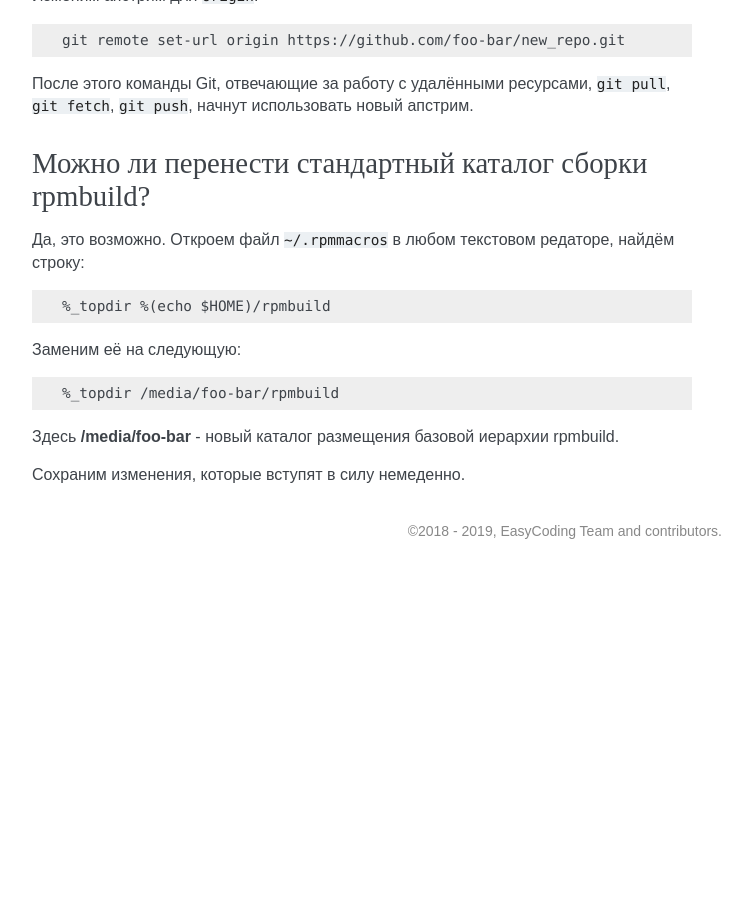
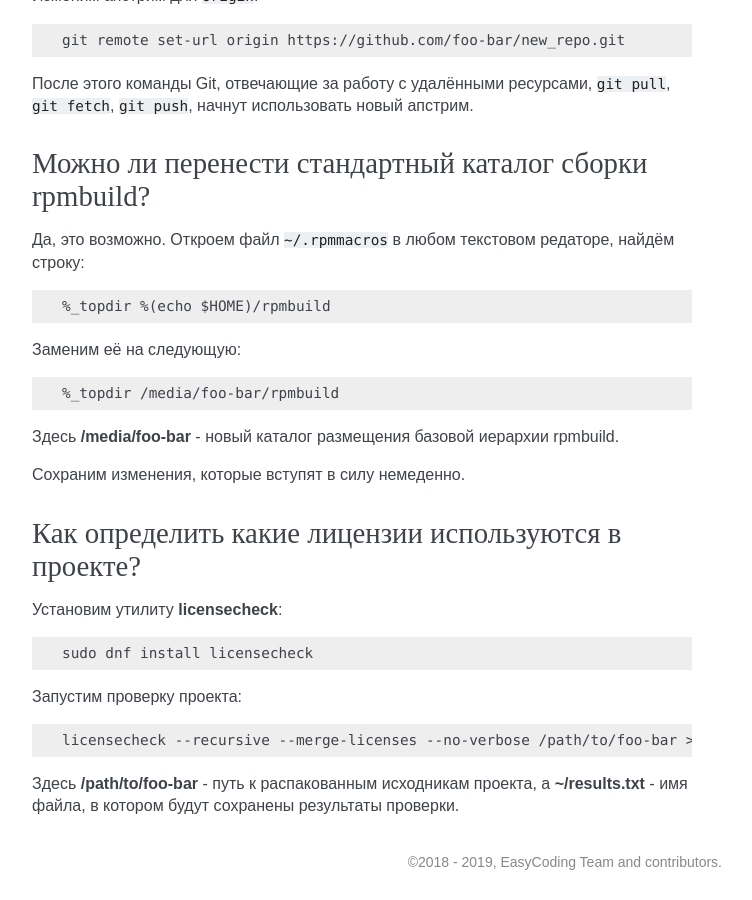
Before and after one commit to RussianFedora/FAQ, a Sphinx documentation site: the page built from source/development.rst, in a window 1280 px wide and 900 px high, scrolled down 21022 px. Shown: the whole window, without its empty margins (388-1140 px from the left). Built offline with Sphinx 7.4.7, drawn with Linux system fonts in a browser that asks for light colours; before the commit the page ends 21591 px from its top, so only the background shows below that; some of the changed text lies outside the part shown.

Commit message:
Added question about checking licenses of project.

```diff
--- a/source/development.rst
+++ b/source/development.rst
@@ -1188,3 +1188,23 @@
 Здесь **/media/foo-bar** - новый каталог размещения базовой иерархии rpmbuild.
 
 Сохраним изменения, которые вступят в силу немеденно.
+
+.. index:: license, checker, copyright
+.. _license-check:
+
+Как определить какие лицензии используются в проекте?
+=========================================================
+
+Установим утилиту **licensecheck**:
+
+.. code-block:: text
+
+    sudo dnf install licensecheck
+
+Запустим проверку проекта:
+
+.. code-block:: text
+
+    licensecheck --recursive --merge-licenses --no-verbose /path/to/foo-bar > ~/results.txt
+
+Здесь **/path/to/foo-bar** - путь к распакованным исходникам проекта, а **~/results.txt** - имя файла, в котором будут сохранены результаты проверки.
```
